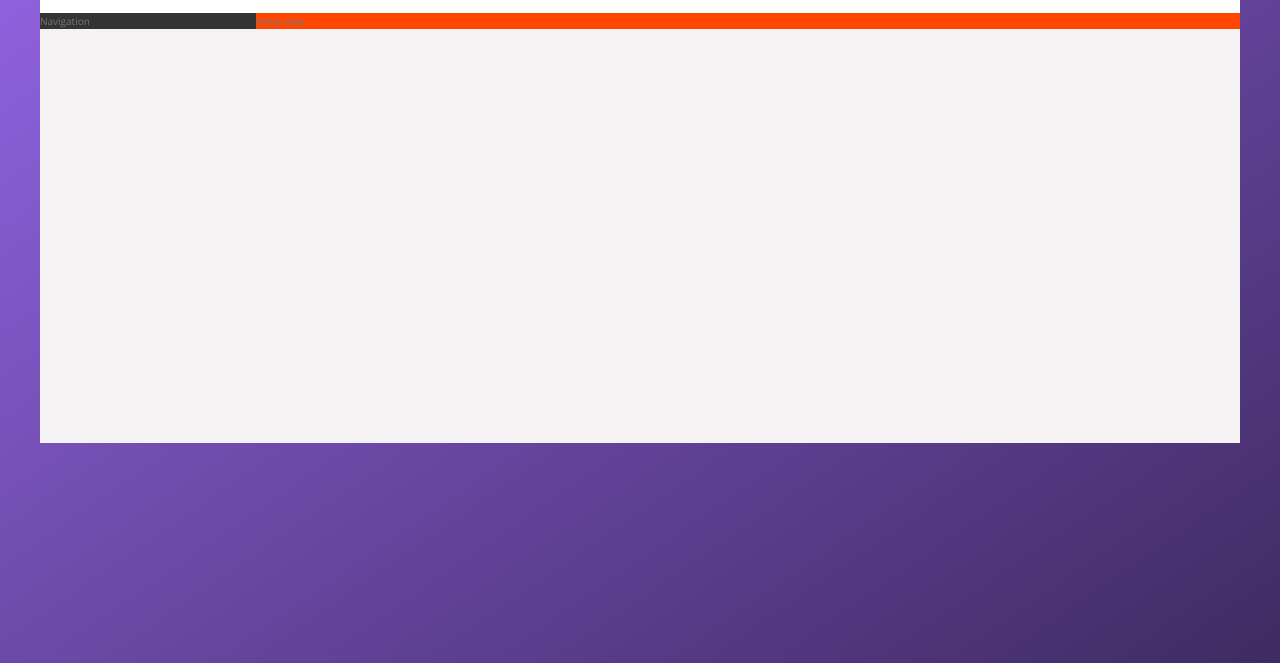
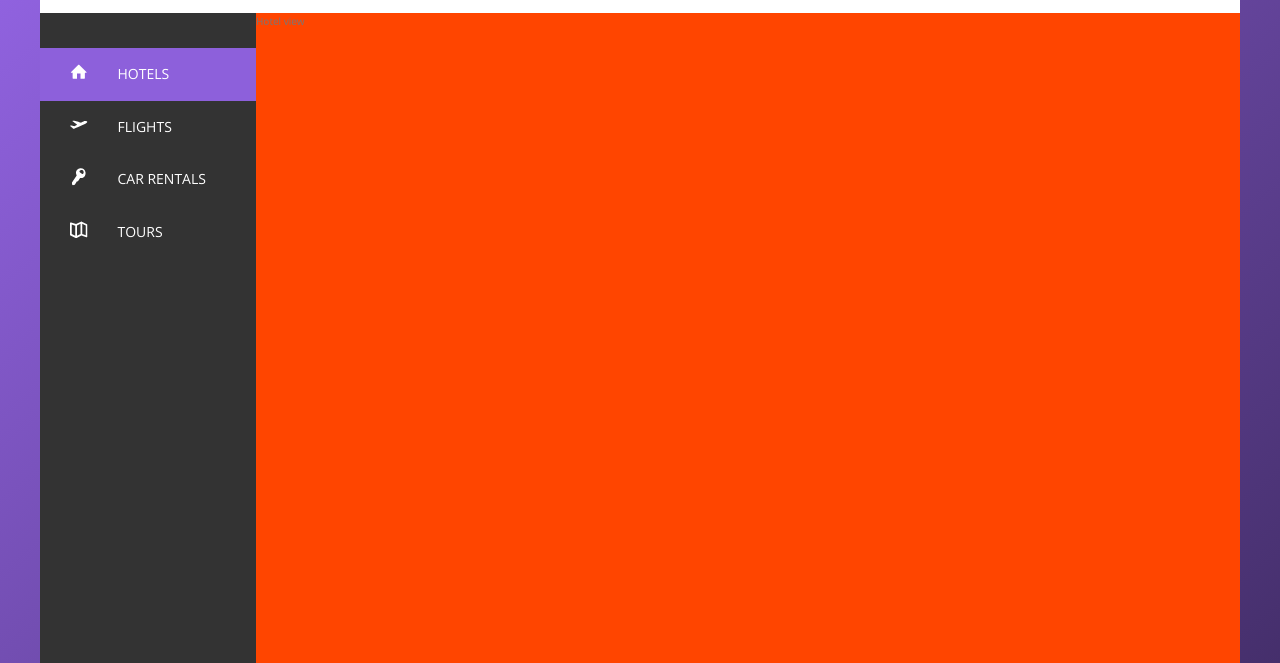
Before and after one commit to robertstipp/Brillo, a website: page index.html in a window 1280 px wide. Shown: the part 137-800 px from the top of the page. Drawn offline with nearby package versions, Linux system fonts and the light colour scheme.

Commit message:
Added sidebar styles

```diff
--- a/index.html
+++ b/index.html
@@ -50,7 +50,44 @@
         </div>
       </header>
       <div class="content">
-        <nav class="sidebar">Navigation</nav>
+        <nav class="sidebar">
+          <ul class="side-nav">
+            <li class="side-nav__item side-nav__item--active">
+              <a href="#" class="side-nav__link">
+                <svg class="side-nav__icon">
+                  <use xlink:href="img/sprite.svg#icon-home"></use>
+                </svg>
+                <span>Hotels</span>
+              </a>
+            </li>
+            <li class="side-nav__item">
+              <a href="#" class="side-nav__link">
+                <svg class="side-nav__icon">
+                  <use xlink:href="img/sprite.svg#icon-aircraft-take-off"></use>
+                </svg>
+                <span>Flights</span>
+              </a>
+            </li>
+            <li class="side-nav__item">
+              <a href="#" class="side-nav__link">
+                <svg class="side-nav__icon">
+                  <use xlink:href="img/sprite.svg#icon-key"></use>
+                </svg>
+                <span>Car Rentals</span>
+              </a>
+            </li>
+            <li class="side-nav__item">
+              <a href="#" class="side-nav__link">
+                <svg class="side-nav__icon">
+                  <use xlink:href="img/sprite.svg#icon-map"></use>
+                </svg>
+                <span>Tours</span>
+              </a>
+            </li>
+          </ul>
+
+          <div class="legal">&copy; 2022 brillo xx just bobby</div>
+        </nav>
         <main class="hotel-view">Hotel view</main>
       </div>
     </div>
--- a/sass/_components.scss
+++ b/sass/_components.scss
@@ -2,6 +2,9 @@
   height: 3.25rem;
   margin-left: 2rem;
 }
+
+//////////////////////////////
+// SEARCH
 
 .search {
   background-color: orangered;
@@ -54,6 +57,8 @@
   }
 }
 
+//////////////////////////////
+// USER NAV
 .user-nav {
   display: flex;
   align-items: center;
@@ -103,3 +108,72 @@
   &__user-name {
   }
 }
+
+//////////////////////////////
+// SIDE NAVIGATION
+
+.side-nav {
+  font-size: 1.4rem;
+  list-style: none;
+  margin-top: 3.5rem;
+
+  &__item {
+    position: relative;
+    :not(:last-child) {
+      margin-bottom: 0.5rem;
+    }
+  }
+
+  &__item::before {
+    content: "";
+    height: 100%;
+    width: 0;
+    background-color: var(--color-primary);
+    position: absolute;
+    top: 0;
+    left: 0;
+    transform: scaleY(0);
+    transform-origin: center;
+
+    transition: transform 0.1s, width 0.2s cubic-bezier(1, 0, 0, 1) 0.1s,
+      background-color 0.2s;
+  }
+
+  &__item:hover::before,
+  &__item--active::before {
+    transform: scaleY(1);
+    width: 100%;
+  }
+
+  &__item:active::before {
+    background-color: var(--color-primary-light);
+  }
+
+  &__link:link,
+  &__link:visited {
+    color: #fff;
+    text-decoration: none;
+    text-transform: uppercase;
+
+    padding: 1.5rem 3rem;
+    display: flex;
+    align-items: center;
+
+    position: relative;
+    z-index: 10;
+  }
+
+  &__icon {
+    height: 1.75rem;
+    width: 1.75rem;
+    fill: currentColor;
+    margin-right: 3rem;
+  }
+}
+
+.legal {
+  color: var(--color-grey-light-4);
+  font-size: 1.2rem;
+  text-align: center;
+  padding: 2.5rem;
+}
--- a/sass/_layout.scss
+++ b/sass/_layout.scss
@@ -22,10 +22,15 @@
   background-color: var(--color-grey-dark-1);
 
   flex: 0 0 18%;
+  display: flex;
+  flex-direction: column;
+  justify-content: space-between;
 }
 .hotel-view {
   background-color: #fff;
   background-color: orangered;
 
   flex: 1;
+
+  height: 80rem;
 }
```
Also changed, not shown: css/style.css.
